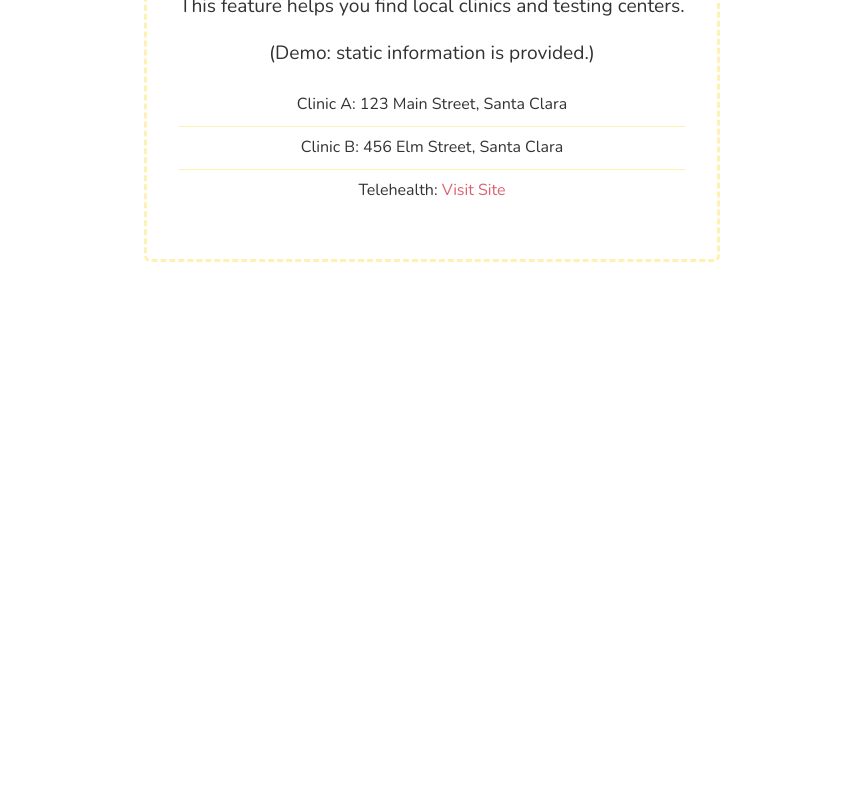
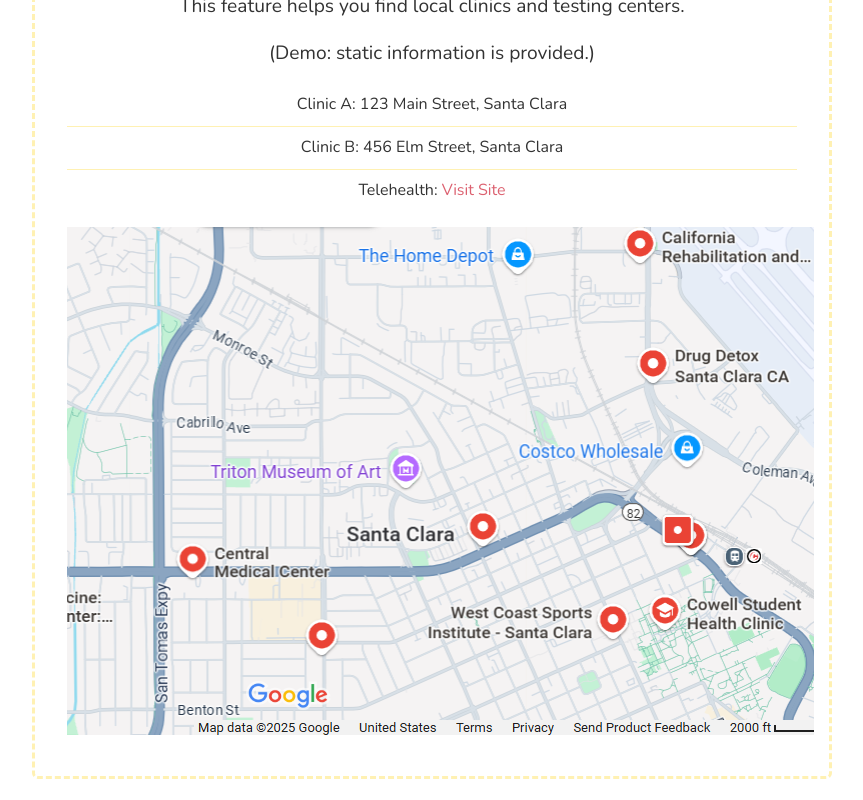
Before and after one commit to ProcrastinateGuy/H4H_TeamRed, a React (Create React App) app in the folder ally/: page /resources in a window 1280 px wide. Shown: the part 313-1113 px from the top of the page, without its empty margins (213-1076 px from the left). Before the commit the page ends 800 px from the top, so only its background shows below. Built offline with nearby package versions, Linux system fonts and the light colour scheme.

Commit message:
static page update

```diff
--- a/ally/src/components/ResourceLocator.js
+++ b/ally/src/components/ResourceLocator.js
@@ -21,6 +21,9 @@
           </a>
         </li>
       </ul>
+      <div className="map-container">
+        <img src="/map.png" alt="Google Map Location" className="map-image" />
+      </div>
     </div>
   );
 }
```
